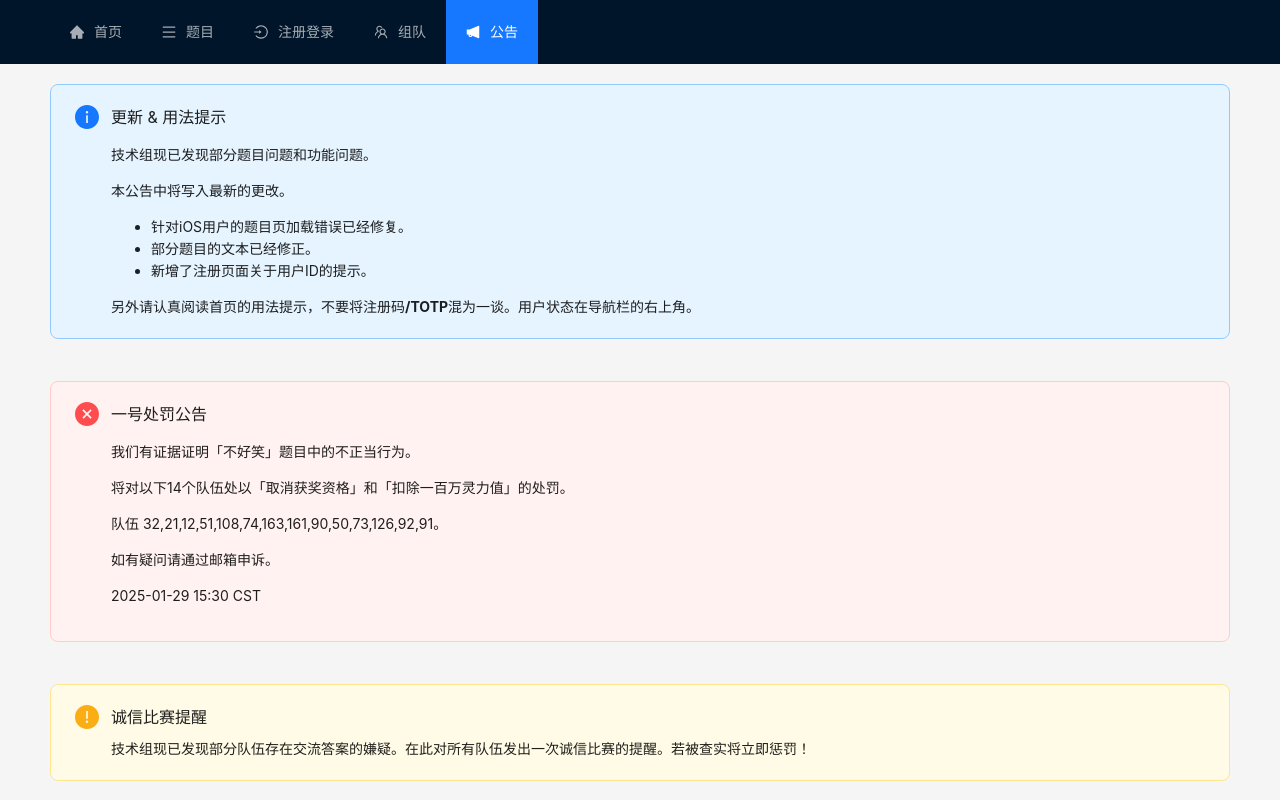
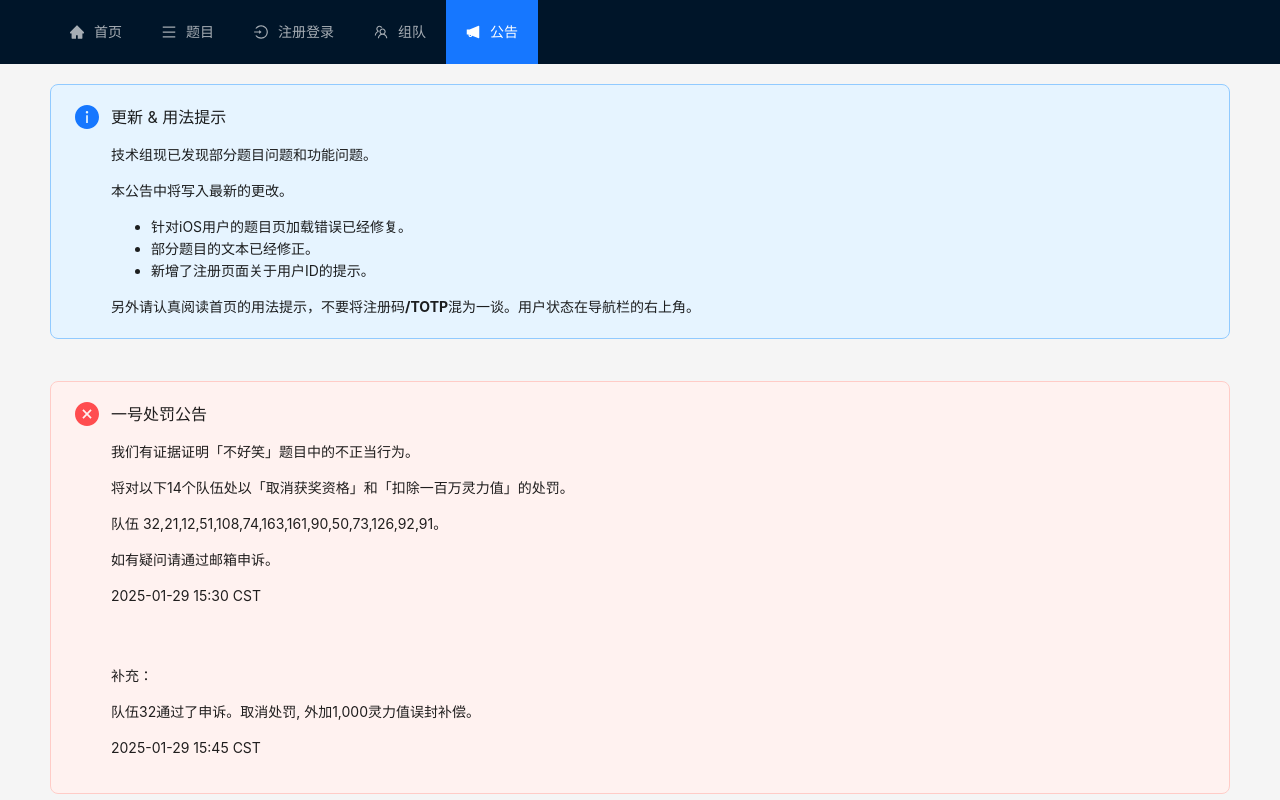
Before and after one commit to yuanyang2025/yuanyang25-front, a React (Vite) app: page /noticeboard in a window 1280 px wide. Built offline with nearby package versions, Linux system fonts and the light colour scheme; no server answers.

Commit message:
chore: punish 1.1

```diff
--- a/src/pages/noticeboard.tsx
+++ b/src/pages/noticeboard.tsx
@@ -33,8 +33,11 @@ export const NoticeBoard = () => {
             </p>
             <p>队伍 32,21,12,51,108,74,163,161,90,50,73,126,92,91。</p>
             <p>如有疑问请通过邮箱申诉。</p>
-            <p></p>
             <p>2025-01-29 15:30 CST</p>
+            <div style={{ height: "30px" }} />
+            <p>补充：</p>
+            <p>队伍32通过了申诉。取消处罚, 外加1,000灵力值误封补偿。</p>
+            <p>2025-01-29 15:45 CST</p>
           </div>
         }
         showIcon
```
